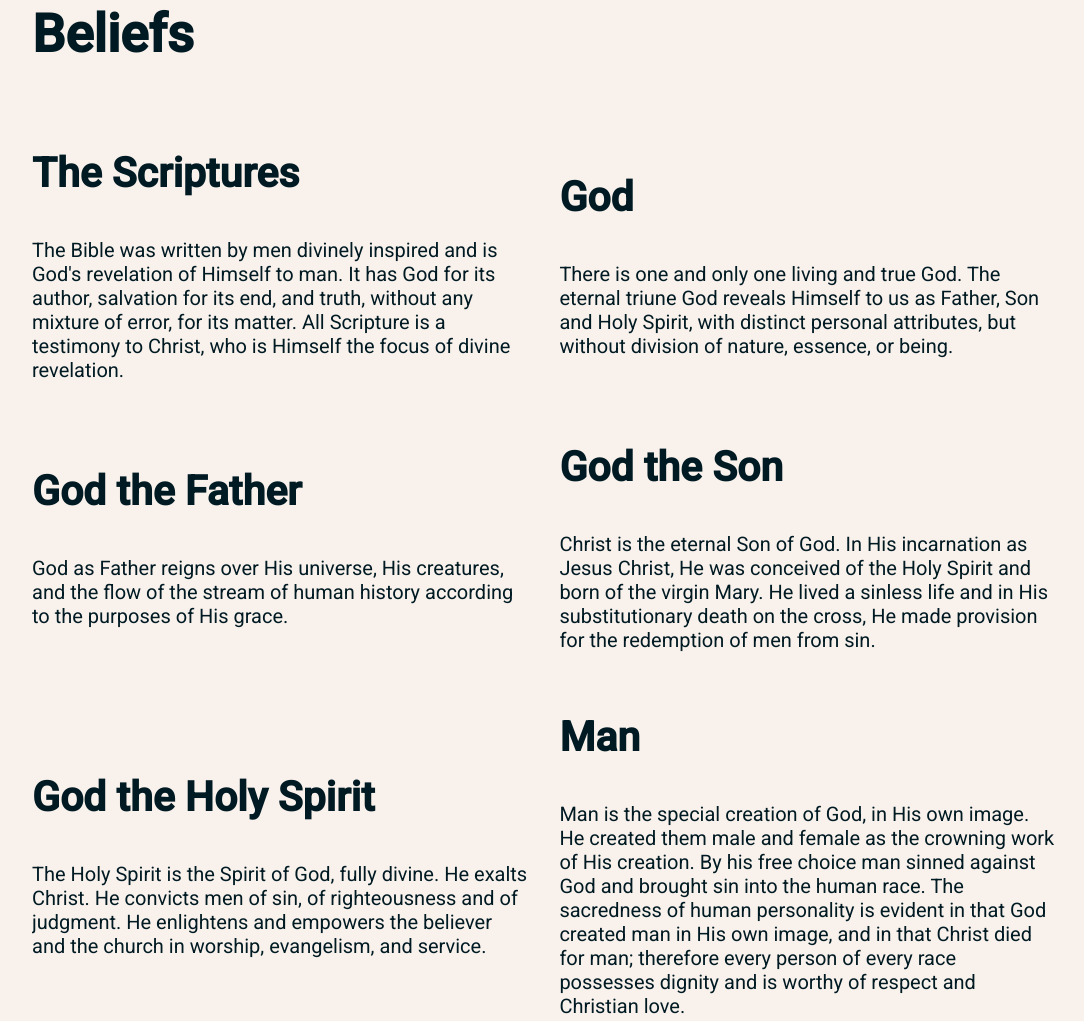
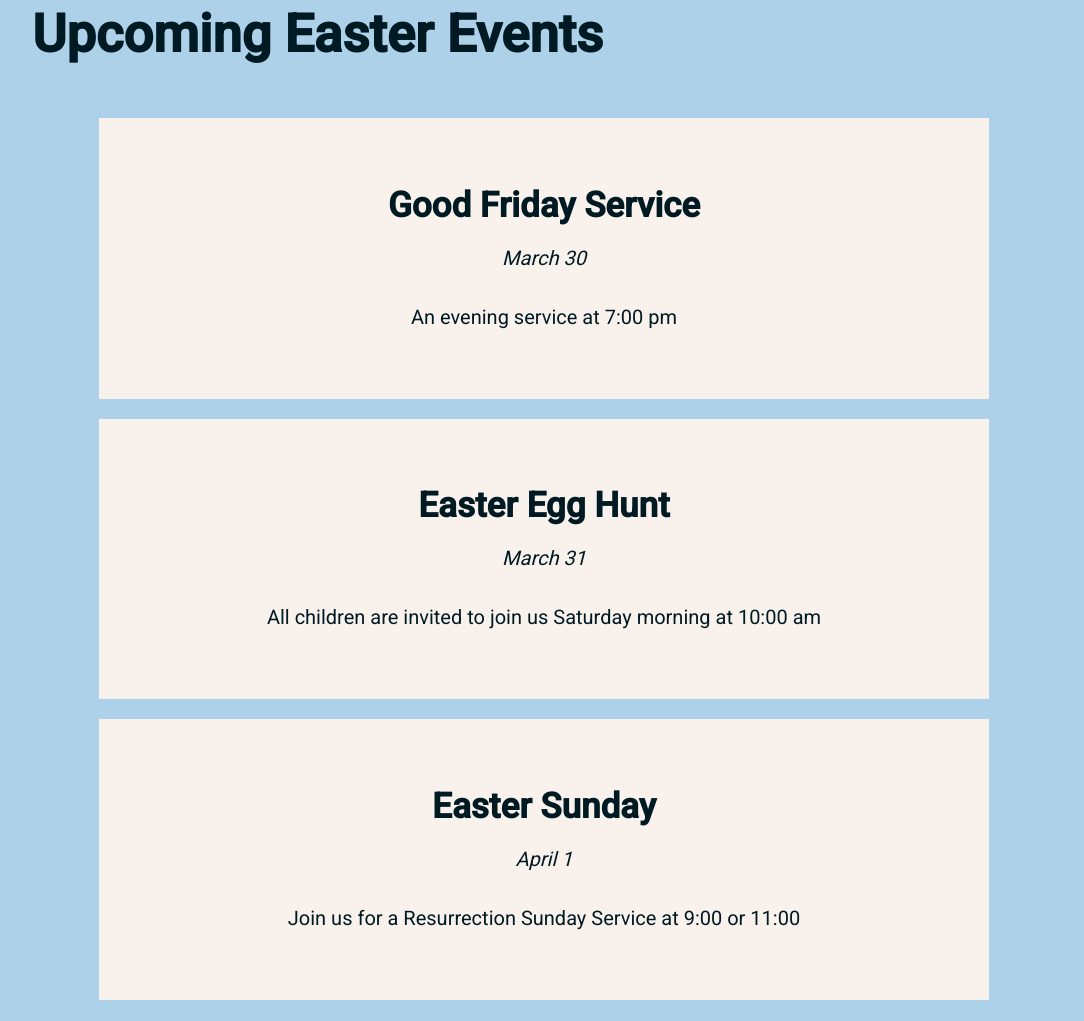
Before and after one commit to mattpeyton/ehbc-site, a plain HTML site: page index.html in a window 1280 px wide. Shown: the part 842-1863 px from the top of the page, without its empty margins (96-1180 px from the left). Drawn offline with nearby package versions, Linux system fonts and the light colour scheme; some packages are replaced by stand-ins of ours.

Commit message:
easter updates and photo fixes

```diff
--- a/css/stylesheet.css
+++ b/css/stylesheet.css
@@ -321,15 +321,48 @@ Content layout
   overflow: auto;
 }
 
+/***
+Current Spotlight
+***/
 
+.event-blocks-container {
+  width: 100%;
+  display: flex;
+  flex-direction: column;
+  align-items: center;
+  text-align: center;
+}
 
+.event-block {
+  width: 85%;
+  background-color: #f9f2ec;
+  margin-top: 10px;
+  margin-bottom: 10px;
+  padding: 20px 10px 50px 10px;
+}
+
+#current {
+  background-color: #ACD1E9;
+}
+
+.event-date {
+  font-style: italic;
+  margin-bottom: 35px;
+}
+
+.event-block h4 {
+  margin-bottom: 20px;
+}
 
 /*****
 Beliefs
 *****/
 
-.content-block {
+.lock {
   width: 85%;
+  border-color: red;
+  border-width: 3px;
+  border-style: solid;
 }
 
 .belief-block {
@@ -448,7 +481,7 @@ Staff
   margin: 0 auto;
 }
 
-.staff-bio h3 {
+.staff-bio h3, p {
   text-align: center;
 }
 
@@ -895,6 +928,7 @@ and (orientation: landscape){
     margin-bottom:50px;
   }
 
+
   /****
   Service Times
   ****/
--- a/index.html
+++ b/index.html
@@ -38,6 +38,7 @@
           <li class="nav-item"><a href="#location">Location</a></li>
           <li class="nav-item"><a href="#members">Member FAQ</a></li>
           <li class="nav-item" ><a href="events.html">Events</a></li>
+          <li class="nav-item" ><a href="https://www.egsnetwork.com/register/?guid=8782437DB3638712">Give</a></li>
         </ul>
       </div>
     </header>
@@ -49,6 +50,42 @@
           <span class="headline" id="jesus">Jesus </span>
           <span class="headline">Known</span></div>
       </div>
+  </div>
+  <div id="current" class="color-back">
+    <div class="color-container">
+      <h2>Upcoming Easter Events</h2>
+      <div class="text-blocks">
+        <div class='event-blocks-container'>
+          <div class="event-block">
+            <h4>Good Friday Service</h4>
+            <p class='event-date'>
+              March 30
+            </p>
+            <p>
+              An evening service at 7:00 pm
+            </p>
+          </div>
+          <div class="event-block">
+            <h4>Easter Egg Hunt</h4>
+            <p class='event-date'>
+              March 31
+            </p>
+            <p>
+              All children are invited to join us Saturday morning at 10:00 am
+            </p>
+          </div>
+          <div class="event-block">
+            <h4>Easter Sunday</h4>
+            <p class='event-date'>
+              April 1
+            </p>
+            <p>
+              Join us for a Resurrection Sunday Service at 9:00 or 11:00
+            </p>
+          </div>
+        </div>
+      </div>
+    </div>
   </div>
   <div id="beliefs" class="color-back">
     <div class="color-container">
```
Also changed, not shown: img/chris.jpg (deleted), img/chris.png, img/cityscape.jpg (deleted), img/jason.jpg (deleted), img/jina.jpg (deleted), img/jina.png, img/staff1.png (deleted), img/staff2.png (deleted), img/staff3.png (deleted), img/staff4.png (deleted).
